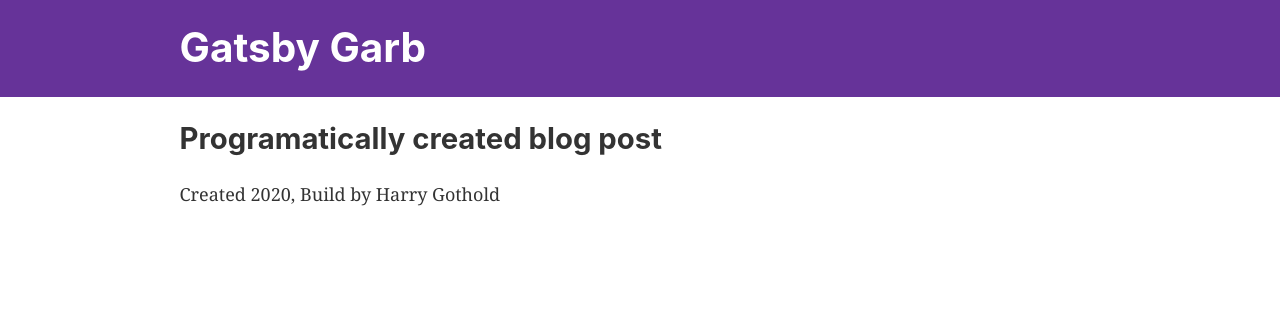
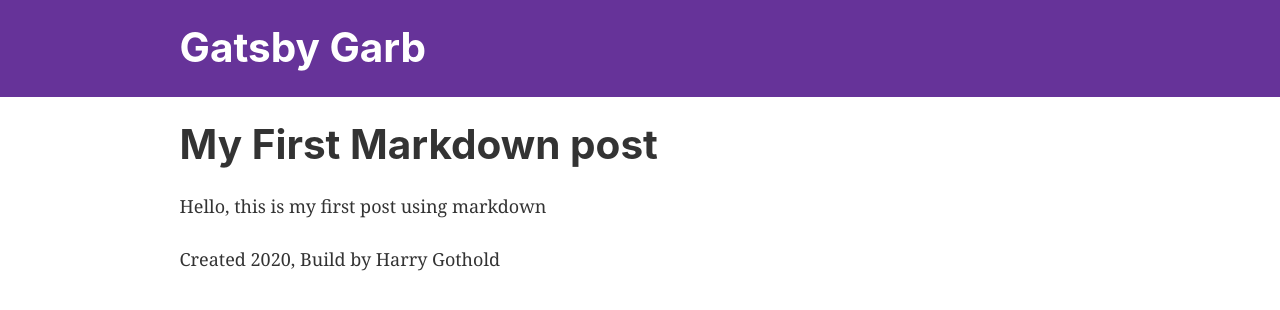
Before and after one commit to harrygothold/gatsby, a Gatsby site: page /posts/post-one/ in a window 1280 px wide. Built offline with nearby package versions, Linux system fonts and the light colour scheme; Gatsby itself is replaced by a stand-in of ours.

Commit message:
graphql variables and gatsby PageQueries

```diff
--- a/src/templates/post-template.js
+++ b/src/templates/post-template.js
@@ -1,8 +1,23 @@
 import React from "react"
+import { graphql } from "gatsby"
 import Layout from "../components/layout"
 
-export default () => (
+export const query = graphql`
+  query($slug: String!) {
+    markdownRemark(fields: { slug: { eq: $slug } }) {
+      html
+      frontmatter {
+        title
+      }
+    }
+  }
+`
+
+export default ({ data: post }) => (
   <Layout>
-    <h2>Programatically created blog post</h2>
+    <div>
+      <h1>{post.markdownRemark.frontmatter.title}</h1>
+      <div dangerouslySetInnerHTML={{ __html: post.markdownRemark.html }} />
+    </div>
   </Layout>
 )
```
